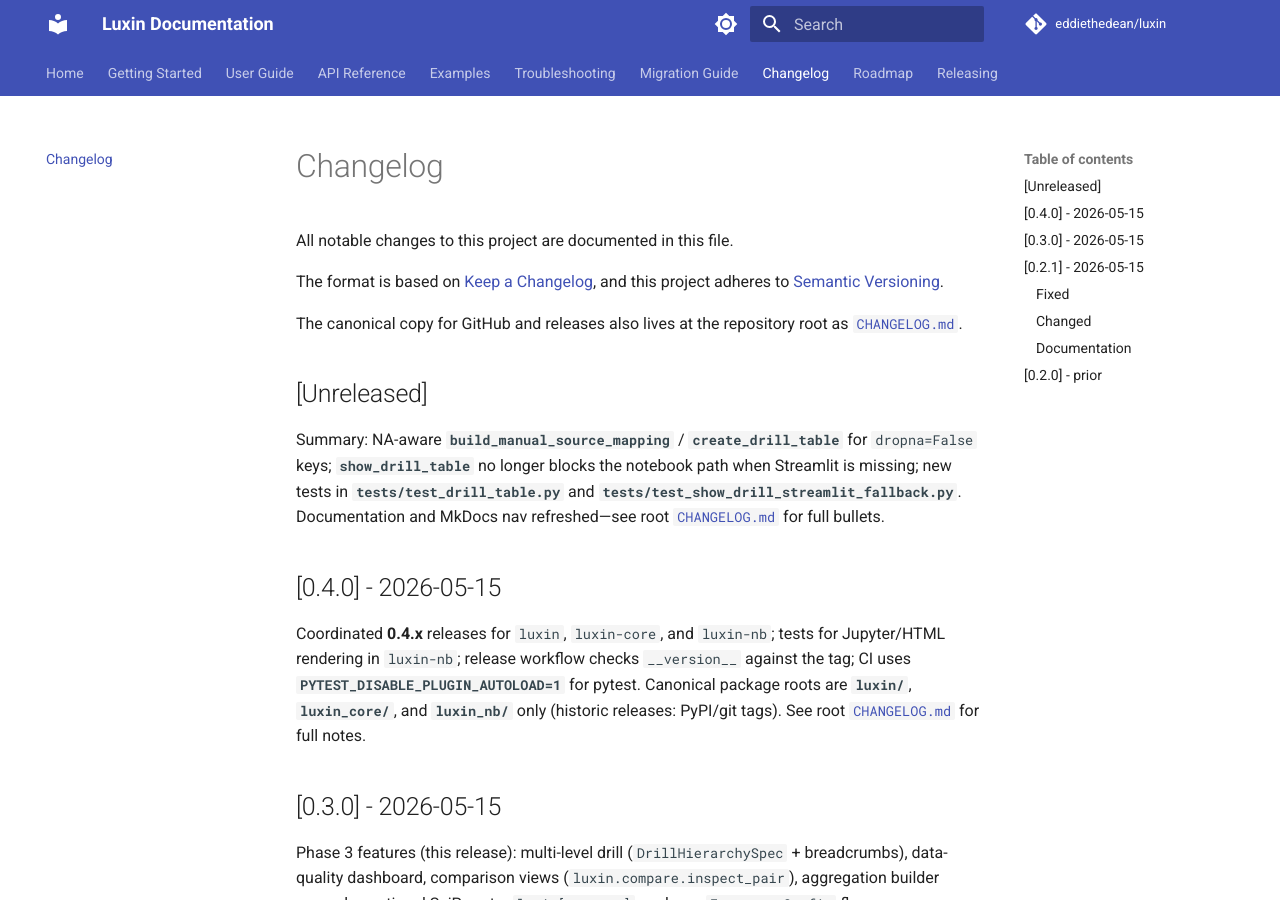
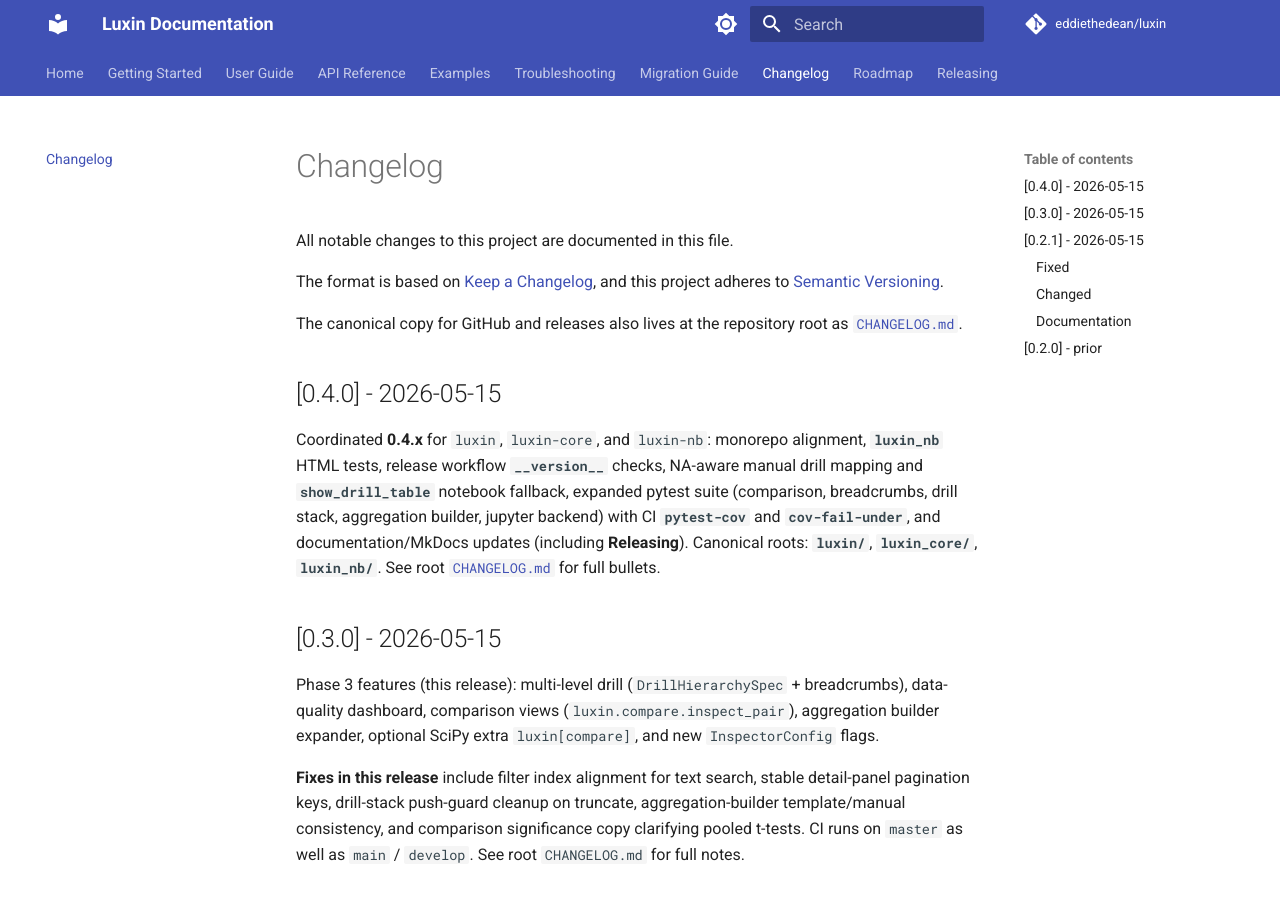
Before and after one commit to eddiethedean/luxin, an MkDocs documentation site: the page built from docs/changelog.md, in a window 1280 px wide and 900 px high. Built offline with MkDocs 1.6.1 and Material for MkDocs 9.7.7, drawn with Linux system fonts in a browser that asks for light colours; comment, search, counter and statistics services are not loaded.

Commit message:
docs: fold pre-release notes into v0.4.0 changelog
Merge former [Unreleased] bullets into [0.4.0]; sync docs/changelog, README
release blurb, and releasing checklist (ty check, changelog mirror).

```diff
--- a/docs/changelog.md
+++ b/docs/changelog.md
@@ -7,13 +7,9 @@ and this project adheres to [Semantic Versioning](https://semver.org/spec/v2.0.0
 
 The canonical copy for GitHub and releases also lives at the repository root as [`CHANGELOG.md`](https://github.com/eddiethedean/luxin/blob/master/CHANGELOG.md).
 
-## [Unreleased]
-
-Summary: NA-aware **`build_manual_source_mapping`** / **`create_drill_table`** for `dropna=False` keys; **`show_drill_table`** no longer blocks the notebook path when Streamlit is missing; new tests in **`tests/test_drill_table.py`** and **`tests/test_show_drill_streamlit_fallback.py`**. Documentation and MkDocs nav refreshed—see root [`CHANGELOG.md`](../CHANGELOG.md) for full bullets.
-
 ## [0.4.0] - 2026-05-15
 
-Coordinated **0.4.x** releases for `luxin`, `luxin-core`, and `luxin-nb`; tests for Jupyter/HTML rendering in `luxin-nb`; release workflow checks `__version__` against the tag; CI uses **`PYTEST_DISABLE_PLUGIN_AUTOLOAD=1`** for pytest. Canonical package roots are **`luxin/`**, **`luxin_core/`**, and **`luxin_nb/`** only (historic releases: PyPI/git tags). See root [`CHANGELOG.md`](../CHANGELOG.md) for full notes.
+Coordinated **0.4.x** for `luxin`, `luxin-core`, and `luxin-nb`: monorepo alignment, **`luxin_nb`** HTML tests, release workflow **`__version__`** checks, NA-aware manual drill mapping and **`show_drill_table`** notebook fallback, expanded pytest suite (comparison, breadcrumbs, drill stack, aggregation builder, jupyter backend) with CI **`pytest-cov`** and **`cov-fail-under`**, and documentation/MkDocs updates (including **Releasing**). Canonical roots: **`luxin/`**, **`luxin_core/`**, **`luxin_nb/`**. See root [`CHANGELOG.md`](../CHANGELOG.md) for full bullets.
 
 ## [0.3.0] - 2026-05-15
 
```
Also changed, not shown: CHANGELOG.md (+7 -15 lines), README.md (+1 -1 lines), docs/releasing.md (+3 -1 lines).
